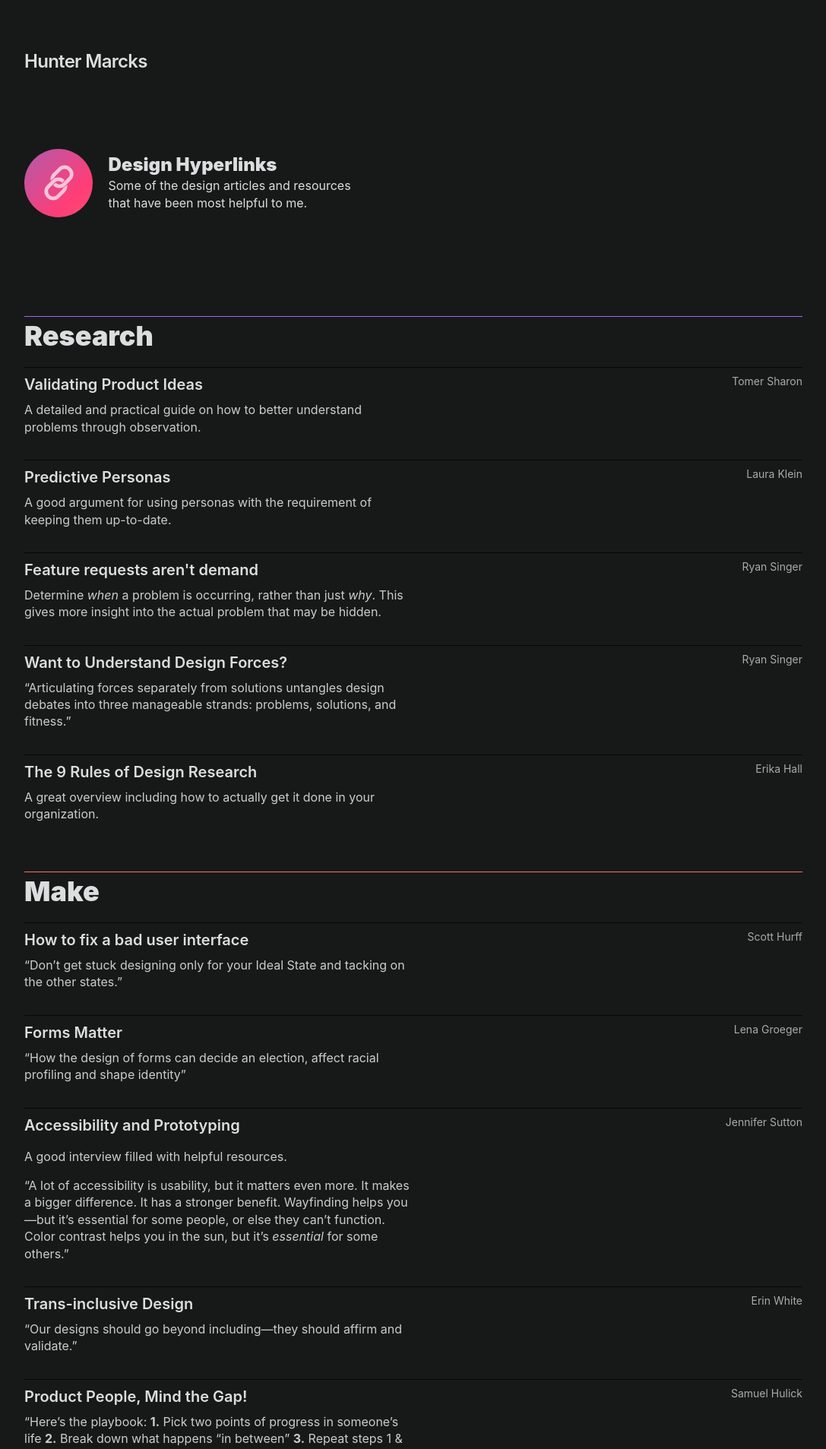
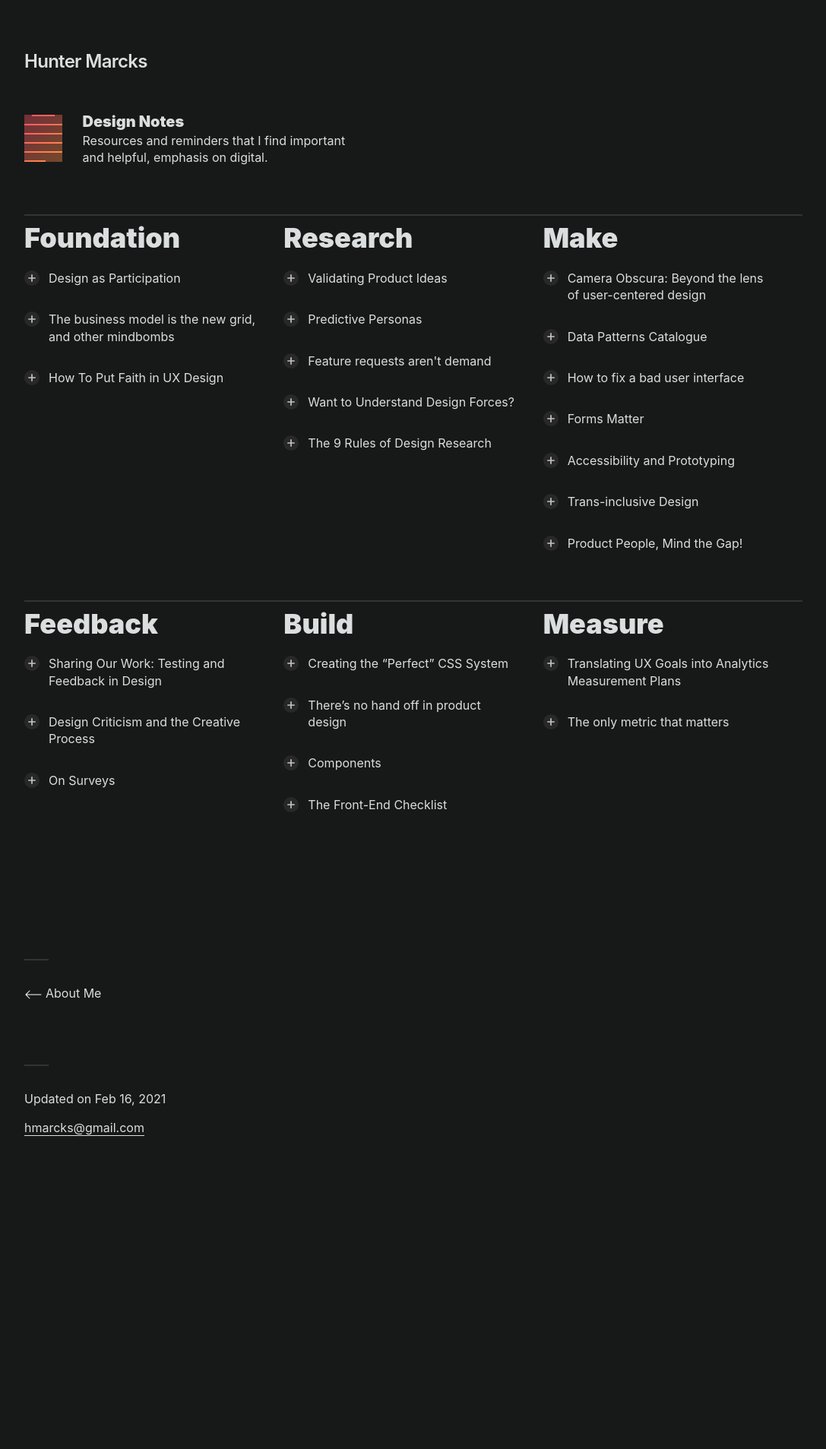
Before and after one commit to hmarcks/hmarcks.github.io, a Jekyll site: the page built from resources/index.html, in a window 1280 px wide. Shown: the top 1907 px of the page at 76% size, without its empty margins (96-1183 px from the left). Built offline with Jekyll 4.4.1, drawn with Linux system fonts in a browser that asks for light colours; comment, search, counter and statistics services are not loaded; after the commit the page ends 1768 px from its top, so only the background shows below that; some of the changed text lies outside the part shown.

Commit message:
Update notes, notes layout, a11y, privacy-focused analytics

```diff
--- a/_includes/resources-item.html
+++ b/_includes/resources-item.html
@@ -1,9 +1,31 @@
-<hr class="mb2 resources__hr" />
+<article class="mb4">
+  <section class="relative">
+
+    <h3 class="ma0 ml4 f5 fw4">
+      <a class="bn" href="{{ post.link-external }}">
+        {{ post.title }}
+      </a>
+    </h3>
+
+    <div class="note-btn mr2 js-expandmore" data-hideshow-prefix-class="animated">
+      <span class="sr-only">Expand</span>
+    </div>
+    <div class="js-to_expand w-100">
+      {{ post.content }}
+      <footer class="f6 resources__footer">
+        {{ post.author }}
+      </footer>
+    </div>
+
+  </section>
+</article>
+
+<!-- <hr class="mb2 resources__hr" />
 <article class="mb4">
   <section>
     <div class="flex-l items-start justify-between">
       <div class="mw7">
-        <h3 class="dib ma0 pr4 f4 fw6">
+        <h3 class="dib ma0 pr4 fw6">
           <a href="{{ post.link-external }}" class="bn">
             {{ post.title }}
           </a>
@@ -17,22 +39,4 @@
       {{ post.content }}
     </div>
   </section>
-</article>
-
-
-<!-- <article class="flex-l mb4">
-  <section class="w-100 w-80-m w-70-l flex flex-wrap">
-    <h3 class="w-80 w-60-l dib ma0 pr4 f5 fw4">
-      <a href="{{ post.link-external }}">
-        {{ post.title }}
-      </a>
-    </h3>
-    <div class="w-20 w-40-l js-expandmore" data-hideshow-prefix-class="animated"></div>
-    <span class="js-to_expand w-100">
-      {{ post.content }}
-    </span>
-  </section>
-  <footer class="w-30-l f6 resources__footer">
-    {{ post.author }}
-  </footer>
 </article> -->
--- a/_layouts/default.html
+++ b/_layouts/default.html
@@ -1,5 +1,5 @@
 <!DOCTYPE html>
-<html>
+<html lang="en">
   <head>
     <meta charset="utf-8">
     <meta name="viewport" content="width=device-width, initial-scale=1" />
@@ -19,26 +19,18 @@
 
     <link rel="stylesheet" type="text/css" href="/css/styles.css">
 
-    <script>
-      (function(i,s,o,g,r,a,m){i['GoogleAnalyticsObject']=r;i[r]=i[r]||function(){
-      (i[r].q=i[r].q||[]).push(arguments)},i[r].l=1*new Date();a=s.createElement(o),
-      m=s.getElementsByTagName(o)[0];a.async=1;a.src=g;m.parentNode.insertBefore(a,m)
-      })(window,document,'script','https://www.google-analytics.com/analytics.js','ga');
-      ga('create', 'UA-43319213-1', 'auto');
-      ga('send', 'pageview');
-    </script>
+    <script defer src='https://static.cloudflareinsights.com/beacon.min.js' data-cf-beacon='{"token": "76cb672812fd4f239bf607134f0c37a2"}'></script>
 
-    <script type="text/javascript">
-    window.heap=window.heap||[],heap.load=function(e,t){window.heap.appid=e,window.heap.config=t=t||{};var r=t.forceSSL||"https:"===document.location.protocol,a=document.createElement("script");a.type="text/javascript",a.async=!0,a.src=(r?"https:":"http:")+"//cdn.heapanalytics.com/js/heap-"+e+".js";var n=document.getElementsByTagName("script")[0];n.parentNode.insertBefore(a,n);for(var o=function(e){return function(){heap.push([e].concat(Array.prototype.slice.call(arguments,0)))}},p=["addEventProperties","addUserProperties","clearEventProperties","identify","removeEventProperty","setEventProperties","track","unsetEventProperty"],c=0;c<p.length;c++)heap[p[c]]=o(p[c])};
-      heap.load("3733214001");
-    </script>
+    <script async defer src="https://beampipe.io/js/tracker.js" data-beampipe-domain="huntermarcks.net"></script>
 
   </head>
 
   <body>
     <header class="pt5 ph4 ph5-ns pb4 site__header">
       <div class="mw8 ml-auto mr-auto">
-        <h1 class="f5 f3-ns fw6 tracked-smei-tight mt0 mb0"><a href="/" class="bn">Hunter Marcks</a></h1>
+        <h1 class="f5 f3-ns fw6 tracked-smei-tight mt0 mb0">
+          <a href="/" class="bn">Hunter Marcks</a>
+        </h1>
 <!--         <nav>
         <ul class="navigation">
           <li><a href="/">Hunter Marcks</a></li>
@@ -52,9 +44,10 @@
       {{ content }}
     </section>
 
-    <footer class="pt5 ph4 ph5-ns pb7 f6 f5-ns site__footer">
+    <footer class="pt4 ph4 ph5-ns pb7 f6 f5-ns site__footer">
       <div class="mw8 ml-auto mr-auto">
-        <p>Updated on March 23, 2020 in Minneapolis, MN</p>
+        <div class="w2 bt bw1 b--dark-gray pb3"></div>
+        <p>Updated on Feb 16, 2021</p>
         <p><a href="mailto:hmarcks@gmail.com">hmarcks@gmail.com</a></p>
       </div>
 
--- a/_posts/research/2018-02-26-9-rules-of-design-research.html
+++ b/_posts/research/2018-02-26-9-rules-of-design-research.html
@@ -8,5 +8,5 @@ category: Research
 ---
 
 <p class="mt2">
-  A great overview including how to actually get it done in your organization.
+  An overview including how to actually get it done in your organization.
 </p>
--- a/_posts/research/2018-02-26-predictive-personas.html
+++ b/_posts/research/2018-02-26-predictive-personas.html
@@ -8,5 +8,5 @@ category: Research
 ---
 
 <p class="mt2">
-  A good argument for using personas with the requirement of keeping them up-to-date.
+  Keep them up-to-date.
 </p>
--- a/_scss/base.scss
+++ b/_scss/base.scss
@@ -71,7 +71,7 @@ video {
   // margin-right: -50vw;
   border: 0;
   height: 0;
-  border-bottom: 1px solid rgba(0, 0, 0, 0.75);
+  border-bottom: 1px solid rgba(255, 255, 255, 0.02);
 }
 
 .resources__footer {
@@ -117,6 +117,7 @@ nav {
 .animated-expandmore__button:before {
   content: ' ';
   background: url('/assets/images/icons/icon-add-naked.svg') no-repeat;
+  background-color: #2e2e2e;
   position: relative;
   top: 4px;
   display: inline-block;
@@ -218,10 +219,9 @@ nav {
 .links-trip {
   position: relative;
   display: inline-block;
-  width: 60px;
-  height: 60px;
+  width: 50px;
+  height: 62px;
   vertical-align: middle;
-  border-radius: 100%;
   background:
     linear-gradient(-45deg,
     rgba(255, 166, 61, 1),
@@ -230,29 +230,18 @@ nav {
     rgba(60, 240, 197, 1)
   );
   background-size: 1000%;
-  animation: slide 14s linear infinite;
+  animation: slide 10s linear infinite;
   transition: 1s ease-in-out all;
-  @media screen and (min-width: 650px) {
-    width: 90px;
-    height: 90px;
-  }
 }
 
 .links-icon {
   position: absolute;
-  top: 9px;
-  left: 9px;
-  width: 40px;
-  height: 40px;
+  top: 0;
+  left: 0;
+  width: 50px;
+  height: 62px;
   fill: #272822;
-  opacity: 0.8;
-  transform: rotate(-45deg);
-  @media screen and (min-width: 650px) {
-    top: 17px;
-    left: 18px;
-    width: 55px;
-    height: 55px;
-  }
+  opacity: 0.6;
 }
 
 .links-link {
@@ -262,8 +251,8 @@ nav {
   max-width: 350px;
 
   @media screen and (min-width: 650px) {
-    top: 6px;
-    left: 16px;
+    top: 0;
+    left: 22px;
     display: inline-block;
   }
 }
@@ -279,3 +268,20 @@ nav {
     background-position: 0% 50%;
   }
 }
+
+.note-btn {
+  position: absolute;
+  top: -3px;
+}
+
+.sr-only {
+  position: absolute;
+  width: 1px;
+  height: 1px;
+  padding: 0;
+  margin: -1px;
+  overflow: hidden;
+  clip: rect(0, 0, 0, 0);
+  white-space: nowrap;
+  border-width: 0;
+}
--- a/resources/index.html
+++ b/resources/index.html
@@ -1,23 +1,38 @@
 ---
 layout: default
-title: Design Hyperlinks - Hunter Marcks
+title: Design Notes - Hunter Marcks
 ---
-<div class="mw8 ml-auto mr-auto pt5 pb6">
-  <div class="mb6">
+<main class="mw8 ml-auto mr-auto pt3 pb4">
+  <div class="mb5">
     <div class="links-trip">
-      <svg
-      class="links-icon"
-      xmlns="http://www.w3.org/2000/svg"
-      width="55" height="55" viewBox="0 0 24 24">
-      <defs></defs><title>Artboard 1</title><path class="cls-1" style="fill:#ffffff; opacity:0.85" d="M13.43,16.12a5.22,5.22,0,0,1-1.64-.27,2.78,2.78,0,0,1-1.22.29H6A2.74,2.74,0,0,1,3.28,13.4V13A2.73,2.73,0,0,1,6,10.29h4.56A2.73,2.73,0,0,1,13.3,13v.37h2.09V13A4.82,4.82,0,0,0,10.57,8.2H6A4.82,4.82,0,0,0,1.19,13v.38A4.83,4.83,0,0,0,6,18.23h4.56a4.83,4.83,0,0,0,4-2.11Z"/><path class="cls-1" style="fill:#ffffff; opacity:0.85" d="M18,5.77H13.43a4.83,4.83,0,0,0-4,2.11h1.12a5,5,0,0,1,1.64.28,2.65,2.65,0,0,1,1.22-.3H18a2.74,2.74,0,0,1,2.73,2.74V11A2.73,2.73,0,0,1,18,13.71H13.43A2.73,2.73,0,0,1,10.7,11v-.37H8.61V11a4.82,4.82,0,0,0,4.82,4.82H18A4.82,4.82,0,0,0,22.81,11V10.6A4.83,4.83,0,0,0,18,5.77Z"/></svg>
+      <svg class="links-icon" aria-hidden="true" viewBox="0 0 50 62" fill="none" xmlns="http://www.w3.org/2000/svg"><path fill-rule="evenodd" clip-rule="evenodd" d="M10 0H0v12h50V0H40v2H10V0zm18 62v-2H0V50h50v12H28zM0 14h50v10H0V14zm50 12H0v10h50V26zM0 38h50v10H0V38z" fill="#181918"/></svg>
     </div>
     <div class="links-link">
-      <h1 class="ma0 f4 f3-ns fw9">Design Hyperlinks</h1>
-      <p class="mt0 f5">Some of the design articles and resources that have been most helpful to me.</p>
+      <h1 class="ma0 f4 fw9">Design Notes</h1>
+      <p class="ma0 f5">Resources and reminders that I find important and helpful, emphasis on digital.</p>
     </div>
   </div>
 
-  <h2 class="bt b--light-purple mt0 mb3 fw9 f2">
+  <div class="flex flex-wrap pb6">
+
+    <div class="w-100 w-50-m w-third-l">
+      <div class="bt bw1 b--dark-gray pr4-ns">
+        <h2 class="mt1 mb3 fw9 f4 f3-m f2-l">
+          Foundation
+        </h2>
+        <div class="mb5">
+          {% for post in site.posts %}
+            {% if post.categories contains 'Foundation' %}
+              {% include resources-item.html %}
+            {% endif %}
+          {% endfor %}
+        </div>
+      </div>
+    </div>
+
+    <div class="w-100 w-50-m w-third-l">
+      <div class="bt bw1 b--dark-gray pr4-ns">
+        <h2 class="mt1 mb3 fw9 f4 f3-m f2-l">
           Research
         </h2>
         <div class="mb5">
@@ -27,8 +42,12 @@ title: Design Hyperlinks - Hunter Marcks
             {% endif %}
           {% endfor %}
         </div>
+      </div>
+    </div>
 
-  <h2 class="bt b--light-red mt0 mb3 fw9 f2">
+    <div class="w-100 w-50-m w-third-l">
+      <div class="bt bw1 b--dark-gray pr4-ns">
+        <h2 class="mt1 mb3 fw9 f4 f3-m f2-l">
           Make
         </h2>
         <div class="mb5">
@@ -38,8 +57,12 @@ title: Design Hyperlinks - Hunter Marcks
             {% endif %}
           {% endfor %}
         </div>
+      </div>
+    </div>
 
-  <h2 class="bt b--light-yellow mt0 mb3 fw9 f2">
+    <div class="w-100 w-50-m w-third-l">
+      <div class="bt bw1 b--dark-gray pr4-ns">
+        <h2 class="mt1 mb3 fw9 f4 f3-m f2-l">
           Feedback
         </h2>
         <div class="mb5">
@@ -49,8 +72,12 @@ title: Design Hyperlinks - Hunter Marcks
             {% endif %}
           {% endfor %}
         </div>
+      </div>
+    </div>
 
-  <h2 class="bt b--green mt0 mb3 fw9 f2">
+    <div class="w-100 w-50-m w-third-l">
+      <div class="bt bw1 b--dark-gray pr4-ns">
+        <h2 class="mt1 mb3 fw9 f4 f3-m f2-l">
           Build
         </h2>
         <div class="mb5">
@@ -60,8 +87,12 @@ title: Design Hyperlinks - Hunter Marcks
             {% endif %}
           {% endfor %}
         </div>
+      </div>
+    </div>
 
-  <h2 class="bt b--light-blue mt0 mb3 fw9 f2">
+    <div class="w-100 w-50-m w-third-l">
+      <div class="bt bw1 b--dark-gray pr4-ns">
+        <h2 class="mt1 mb3 fw9 f4 f3-m f2-l">
           Measure
         </h2>
         <div class="mb5">
@@ -71,7 +102,12 @@ title: Design Hyperlinks - Hunter Marcks
             {% endif %}
           {% endfor %}
         </div>
-
-  <p class="mt6"><a href="/" class="link--animate-left">About Me</a></p>
+      </div>
+    </div>
 
   </div>
+
+  <div class="w2 bt bw1 b--dark-gray pb3"></div>
+  <p><a href="/" class="link--animate-left">About Me</a></p>
+
+</main>
```
Also changed, not shown: _posts/Make/2021-02-15-Data-Patterns-Catalogue.html (added, +10 -0 lines), _posts/Make/2021-02-16-Beyond-the-lens-of-user-centered-design.html (added, +10 -0 lines), _posts/build/2019-05-30-a11y-style-guide.html (deleted, +0 -12 lines), _posts/build/2019-05-30-components.html (added, +33 -0 lines), _posts/foundation/2021-02-13-How-To-Put-Faith-in-UX-Design.html (added, +13 -0 lines), _posts/foundation/2021-02-14-The-business-model-is-the-new-grid.html (added, +12 -0 lines), _posts/foundation/2021-02-15-Design-as-Participation.html (added, +12 -0 lines), index.html (+23 -25 lines). Lines whose indentation alone changed are shown as unchanged.
